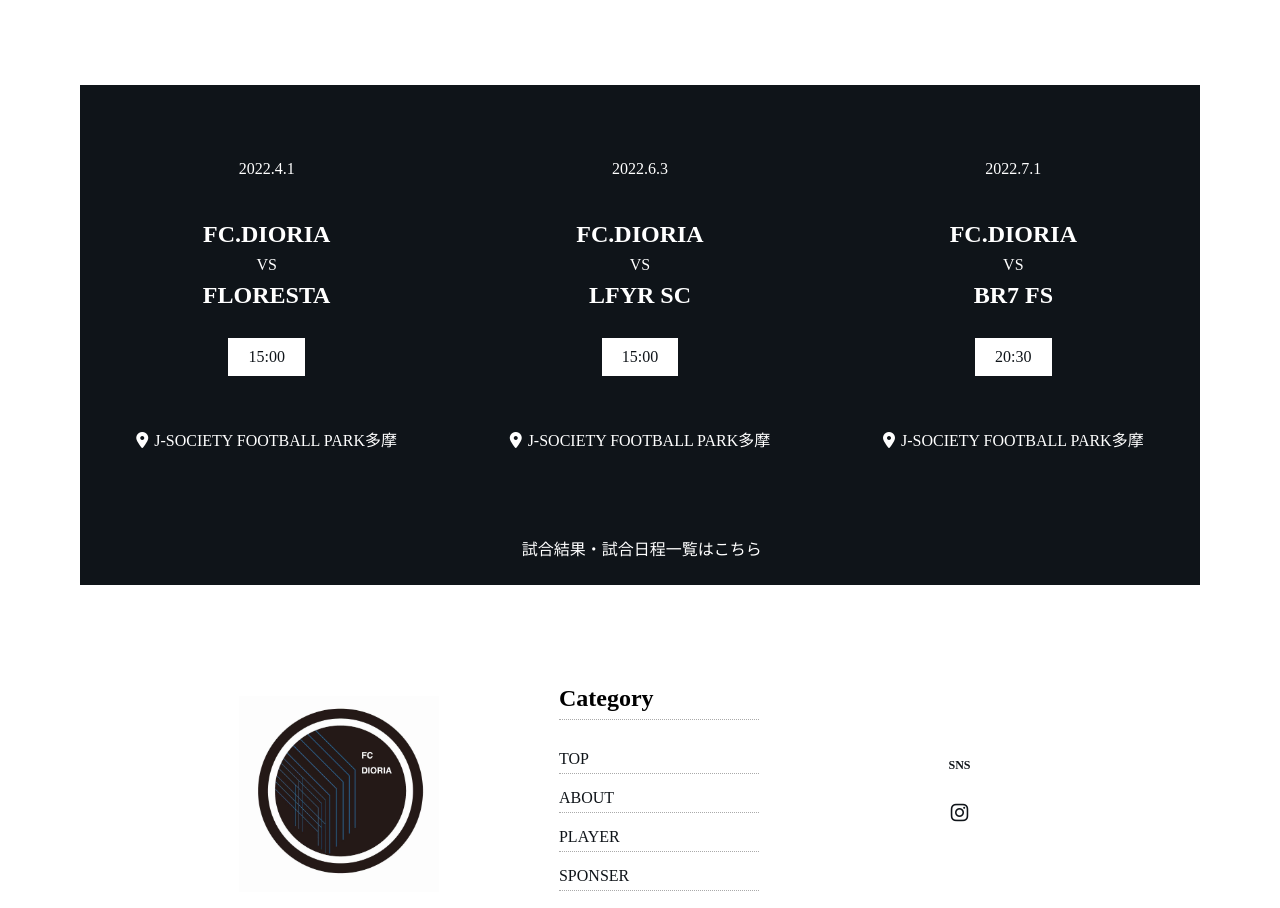
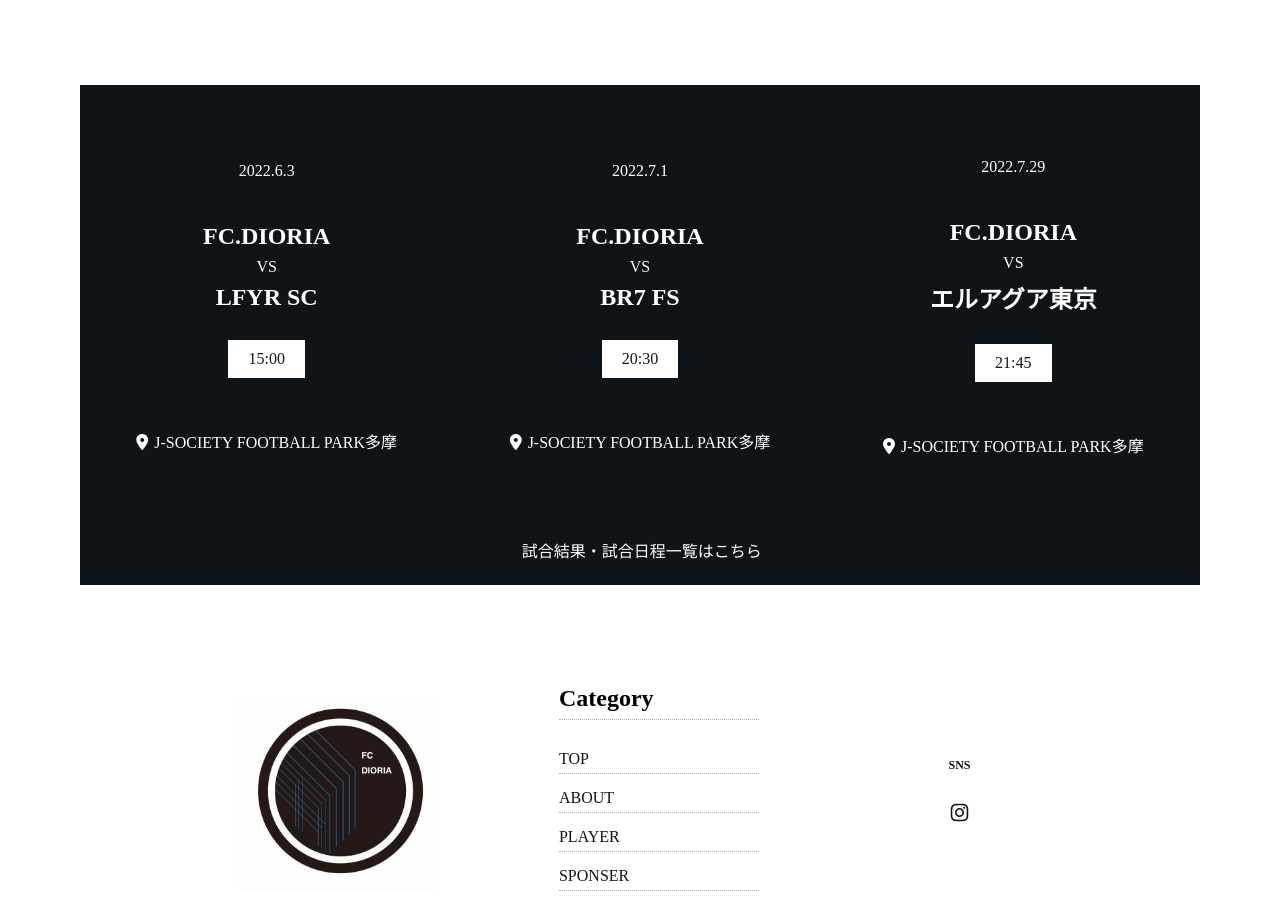
Before and after one commit to ryuji0909/DIORIA, a plain HTML site: page index.html in a window 1280 px wide. Shown: the part 3380-4288 px from the top of the page. Drawn offline with nearby package versions, Linux system fonts and the light colour scheme.

Commit message:
Update index.html

```diff
--- a/index.html
+++ b/index.html
@@ -133,15 +133,6 @@
             <h2 class="section-title">Schedule</h2>
             <div class="schedule-contaniner">
                 <div class="schedule-contnt">
-                    <p>2022.4.1</p>
-                    <div class="text-ma">FC.DIORIA</div>
-                    <div class="text-m">VS</div>
-                    <div class="text-ma">FLORESTA</div>
-                    <div class="text-time"><a>15:00</a></div>
-                    <p class="pin">J-SOCIETY FOOTBALL PARK多摩</p>
-                </div>
-
-                <div class="schedule-contnt">
                     <p>2022.6.3</p>
                     <div class="text-ma">FC.DIORIA</div>
                     <div class="text-m">VS</div>
@@ -156,6 +147,15 @@
                     <div class="text-m">VS</div>
                     <div class="text-ma">BR7 FS</div>
                     <div class="text-time"><a>20:30</a></div>
+                    <p class="pin">J-SOCIETY FOOTBALL PARK多摩</p>
+                </div>
+
+                <div class="schedule-contnt">
+                    <p>2022.7.29</p>
+                    <div class="text-ma">FC.DIORIA</div>
+                    <div class="text-m">VS</div>
+                    <div class="text-ma">エルアグア東京</div>
+                    <div class="text-time"><a>21:45</a></div>
                     <p class="pin">J-SOCIETY FOOTBALL PARK多摩</p>
                 </div>
               <div class="schedule-list">
```
